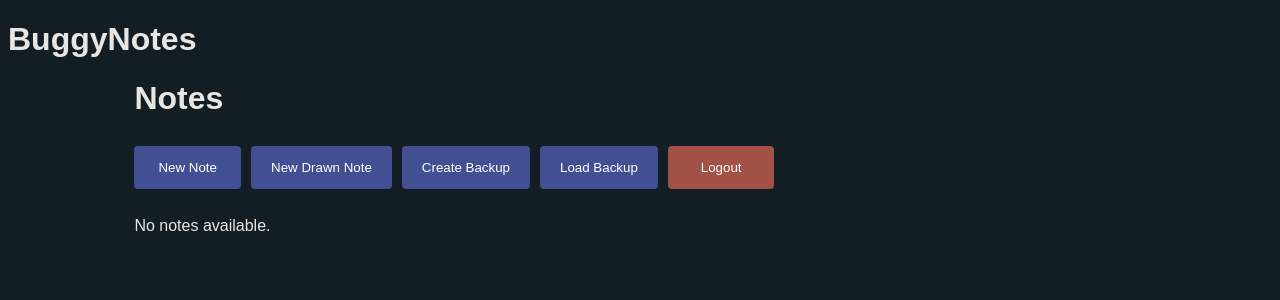
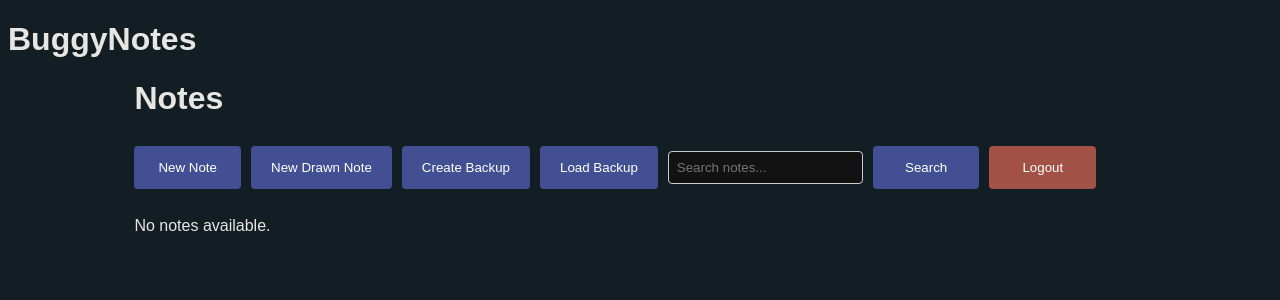
Before and after one commit to Roar1ngDuck/buggynotes, a Django app: page / in a window 1280 px wide. Shown: the top 300 px of the page. Run offline with Django 4.2, Linux system fonts and the light colour scheme; the visitor is signed in with stand-in values (Sample User, id 1); data that the repository does not hold is empty.

Commit message:
Add note searching with SQL injection flaw

```diff
--- a/notes/static/js/script.js
+++ b/notes/static/js/script.js
@@ -31,6 +31,10 @@ function setupTextAreaResize() {
 function setupSvgDrawing() {
   const strokeWidth = 2;
     const SVG = document.getElementById("SVG");
+
+    if (SVG == null) {
+        return;
+    }
 
     function createPencil() {
         let pencilCoordinates;
--- a/notes/templates/notes/index.html
+++ b/notes/templates/notes/index.html
@@ -31,8 +31,15 @@
             <button type="button" onclick="document.getElementById('backupFileInput').click();">Load Backup</button>
         </form>
 
-        <!-- Logout Button -->
-        <form action="{% url 'logout' %}" method="post">
+        <!-- Search Form -->
+        <form action="{% url 'index' %}" method="post" style="display: flex; align-items: center;">
+            {% csrf_token %}
+            <input type="text" name="search" placeholder="Search notes..." value="{{ request.POST.search|default_if_none:'' }}" style="margin-right: 10px;">
+            <button type="submit" style="margin-right: 10px;">Search</button>
+        </form>
+
+          <!-- Logout Button -->
+          <form action="{% url 'logout' %}" method="post">
             {% csrf_token %}
             <button class="red" type="submit">Logout</button>
         </form>
--- a/notes/views.py
+++ b/notes/views.py
@@ -6,15 +6,28 @@ from django.urls import reverse_lazy
 from django.views import generic
 from django.contrib.auth import authenticate, login
 from django.shortcuts import redirect, get_object_or_404, render
-from django.contrib import messages
+from .helpers import sanitize_svg, optimize_svg
+from django.db import connection
 import pickle
-import json
-import io
-from .helpers import sanitize_svg, optimize_svg
 
 @login_required
 def index(request):
-    notes = request.user.notes.all()
+    # Retrieve the search term from the GET request
+    search_term = request.POST.get('search', '')
+
+    # Direct SQL query without parameterized inputs, leading to SQL injection vulnerability
+    raw_query = f"SELECT * FROM notes_note WHERE owner_id = {request.user.id} AND content LIKE '%{search_term}%'"
+    notes = connection.cursor().execute(raw_query).fetchall()
+
+    # Convert raw query results into a list of dictionaries to match the columns of the note model
+    notes = [
+        {'id': row[0], 'title': row[1], 'content': row[2], 'is_drawn': row[4]}
+        for row in notes
+    ]
+
+    # This is the proper way to do a search without an SQL injection vulnerability, since Djangos built in ORM methods are safe.
+    # An alternative is to use a parameterized query.
+    # notes = request.user.notes.all().filter(content__icontains=search_term)
 
     return render(request, "notes/index.html", {'notes': notes})
 
```
